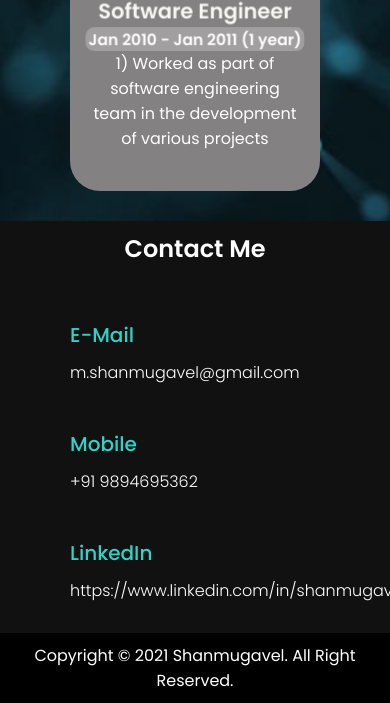
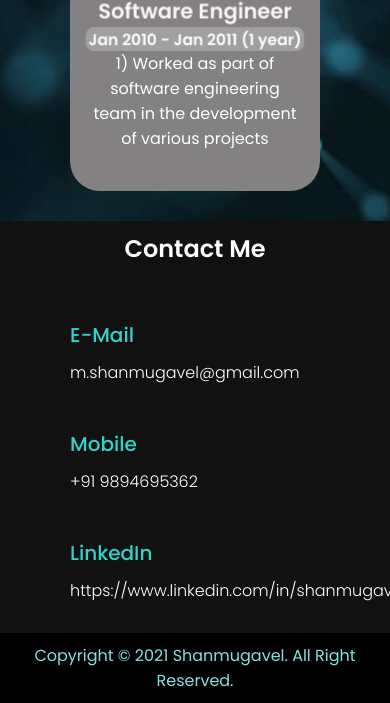
Before and after one commit to shanmugavelm/shanmugavelPortfolio, a plain HTML site: page index.html in a window 390 px wide. Shown: the part 7446-8149 px from the top of the page. Drawn offline with nearby package versions, Linux system fonts and the light colour scheme.

```diff
--- a/css/style.css
+++ b/css/style.css
@@ -372,7 +372,7 @@
 .copyright
 {
     background: #000;
-    color:#fff;
+    color:rgb(134, 226, 222);
     text-align:center;
     padding:10px;
 }
```
